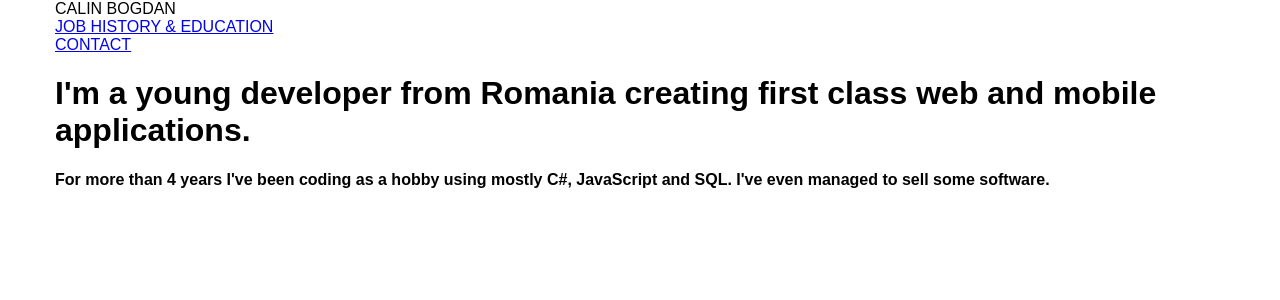
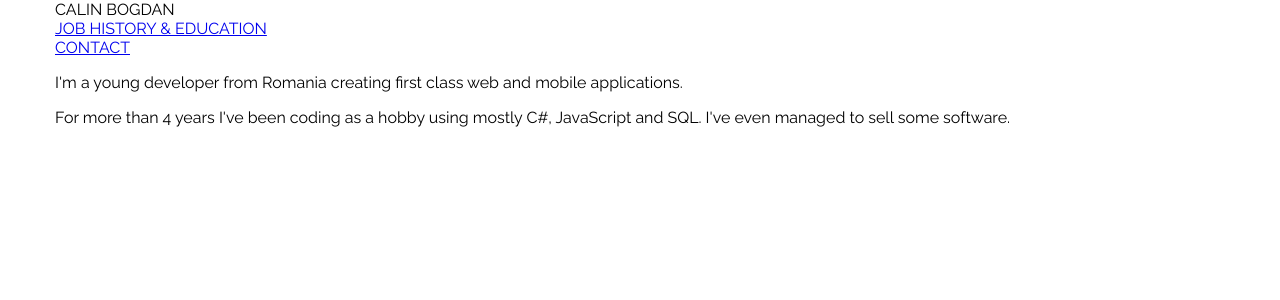
Before and after one commit to calinbogdan/benloop-application, a React (Create React App) app: page / in a window 1280 px wide. Shown: the top 300 px of the page. Built offline with nearby package versions, Linux system fonts and the light colour scheme.

Commit message:
Added Text css modules

```diff
--- a/public/index.html
+++ b/public/index.html
@@ -19,7 +19,7 @@
       work correctly both with client-side routing and a non-root public URL.
       Learn how to configure a non-root public URL by running `npm run build`.
     -->
-    <link href="https://fonts.googleapis.com/css?family=Raleway:400,900" rel="stylesheet">
+    <link href="https://fonts.googleapis.com/css?family=Raleway:400,800" rel="stylesheet">
     <title>React App</title>
   </head>
   <body>
--- /dev/null
+++ b/src/components/NavigationBar.css
@@ -0,0 +1,4 @@
+:local(.navbar) {
+    background-color: #f64248;
+    color: white;
+}
--- a/src/components/NavigationBar.js
+++ b/src/components/NavigationBar.js
@@ -2,11 +2,12 @@
 import { NavLink } from 'react-router-dom';
 import Container from './Container';
 import NavigationItem from './NavigationItem';
+import styles from './NavigationBar.css';
 
 export default class NavigationBar extends React.Component {
     render() {
         return (
-            <div className="navbar">
+            <div className={styles.navbar}>
                 <Container>
                     <div className="brand">
                         CALIN BOGDAN
@@ -16,9 +17,9 @@
                         <NavigationItem route="/contact">
                             JOB HISTORY & EDUCATION
                         </NavigationItem>
-                    <NavLink to="/contact">
+                        <NavigationItem route="/contact">
                             CONTACT
-                    </NavLink>
+                        </NavigationItem>
                     </div>
                 </Container>
             </div>
--- /dev/null
+++ b/src/components/Text.css
@@ -0,0 +1,13 @@
+:local(.headline) {
+    font-size: 4rem;
+    color: #f64248;
+    font-weight: 800;
+    text-align: center;
+}
+
+:local(.lead) {
+    font-size: 2rem;
+    color: #2c3e50;
+    text-align: center;
+    margin: 0 10%
+}
--- a/src/components/pages/Main.js
+++ b/src/components/pages/Main.js
@@ -1,12 +1,13 @@
 import React from 'react';
 import Container from './../Container';
+import styles from './../Text.css';
 
 export default class Main extends React.Component {
     render() {
         return (
             <Container>
-                <h1>I'm a young developer from Romania creating first class web and mobile applications.</h1>
-                <h4>For more than 4 years I've been coding as a hobby using mostly C#, JavaScript and SQL. I've even managed to sell some software.</h4>
+                <p className={styles.headline}>I'm a young developer from Romania creating first class web and mobile applications.</p>
+                <p className={styles.lead}>For more than 4 years I've been coding as a hobby using mostly C#, JavaScript and SQL. I've even managed to sell some software.</p>
             </Container>
         )
     }
--- a/src/index.css
+++ b/src/index.css
@@ -1,3 +1,6 @@
+* {
+  font-family: 'Raleway', sans-serif;
+}
 body {
   margin: 0;
   padding: 0;
```
Lines whose indentation alone changed are shown as unchanged.
